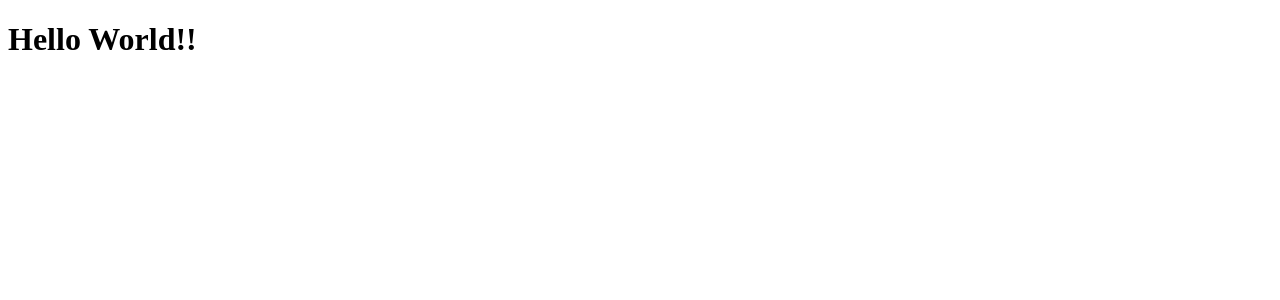
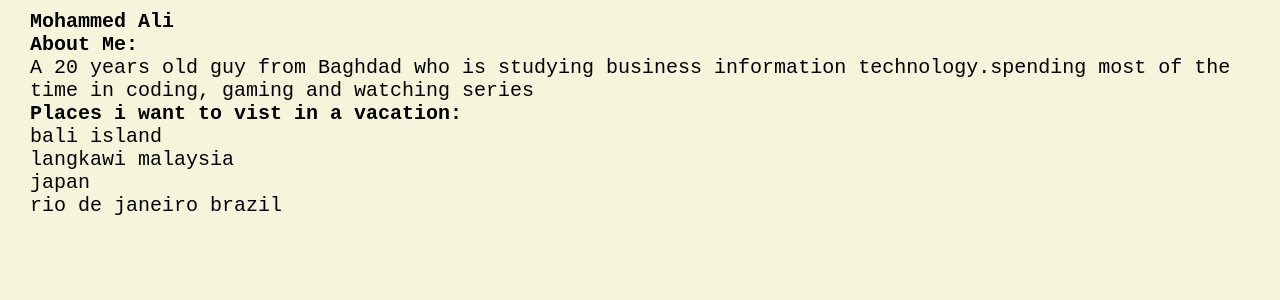
Before and after one commit to Re-Coded-react-bootcamp/react_myinfo_js, a React (Create React App) app: page / in a window 1280 px wide. Shown: the top 300 px of the page. Built offline with nearby package versions, Linux system fonts and the light colour scheme.

Commit message:
create MyInfo component and added my info

```diff
--- a/src/App.js
+++ b/src/App.js
@@ -1,9 +1,10 @@
 import React from 'react';
+import MyInfo from './components/MyInfoComponent/MyInfo';
 
 function App() {
   return (
     <div>
-      <h1>Hello World!!</h1>
+      <MyInfo />
     </div>
   );
 }
--- /dev/null
+++ b/src/components/MyInfoComponent/MyInfo.css
@@ -0,0 +1,14 @@
+* {
+  margin: 0;
+  padding: 0;
+  box-sizing: border-box;
+  list-style: none;
+  font-family: monospace;
+  font-size: 20px;
+}
+body {
+  background-color: beige;
+}
+div {
+  margin: 10px;
+}
--- /dev/null
+++ b/src/components/MyInfoComponent/MyInfo.jsx
@@ -0,0 +1,32 @@
+import React from 'react';
+import './MyInfo.css';
+
+const MyInfo = () => {
+
+  const name = 'Mohammed Ali';
+  const about =
+    'A 20 years old guy from Baghdad who is studying business information technology.spending most of the time in coding, gaming and watching series';
+  const places = [
+    'bali island',
+    'langkawi malaysia',
+    'japan',
+    'rio de janeiro brazil',
+  ];
+  return (
+    <div>
+      <h1>{name}</h1>
+      <h2>About Me:</h2>
+      <p>
+        {about}
+      </p>
+      <h2>Places i want to vist in a vacation:</h2>
+      <ul>
+      {places.map((place,i)=>
+        <li key={i}>{place}</li>
+      )}
+      </ul>
+    </div>
+  );
+};
+
+export default MyInfo;
```
